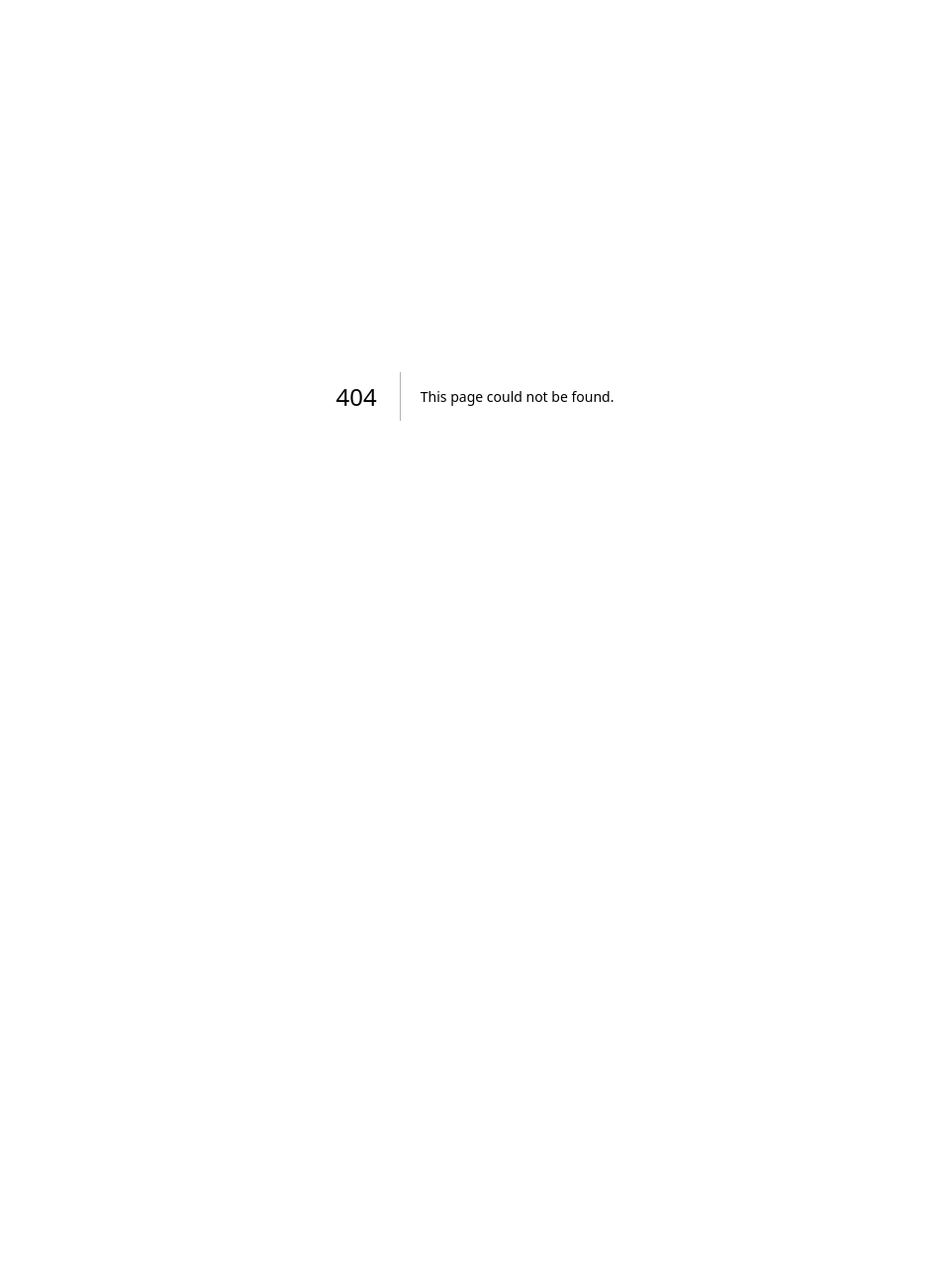
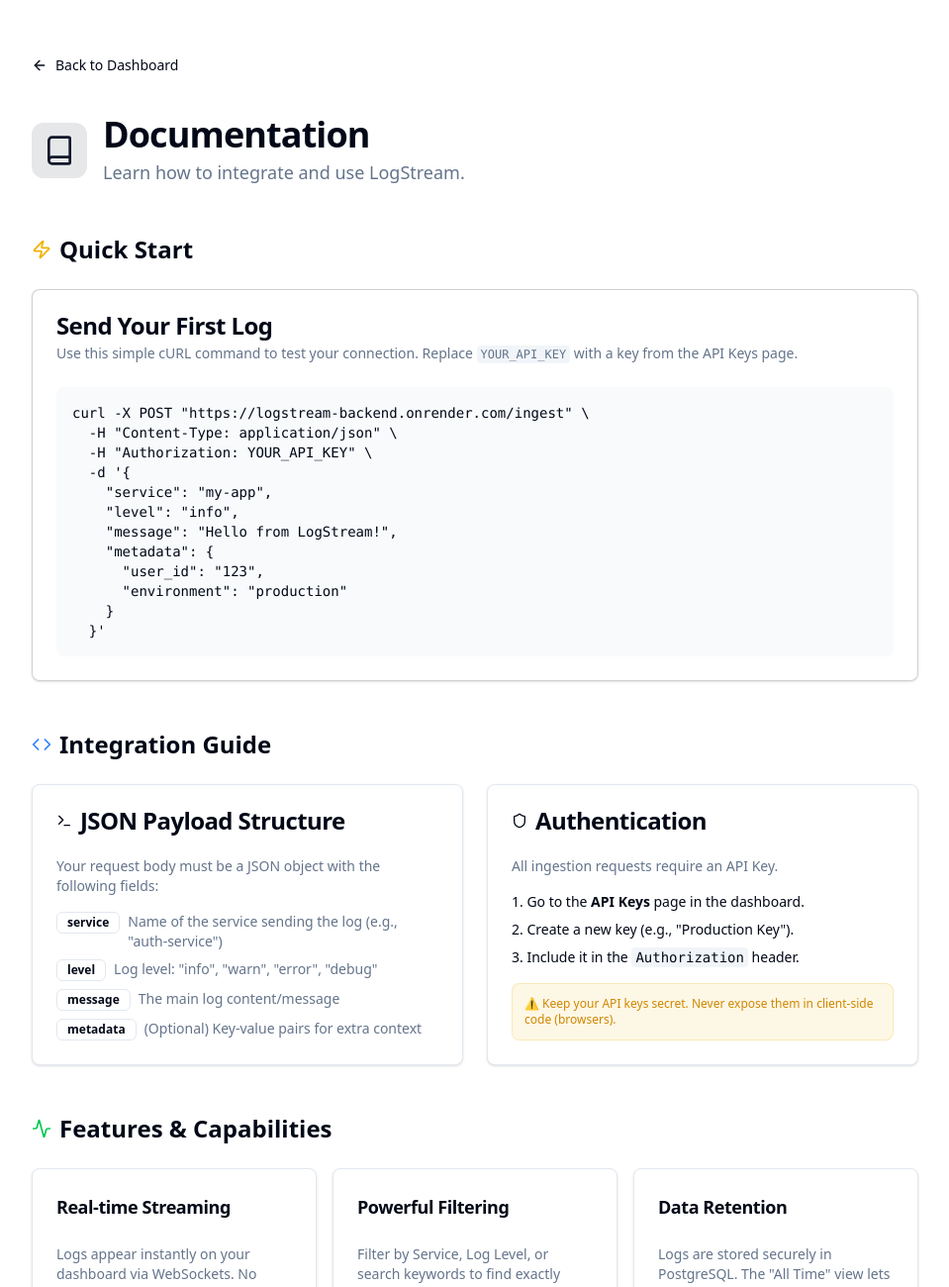
Before and after one commit to davidojo1144/LogStream, a Next.js app in the folder web/: page /docs in a window 1280 px wide. Before the commit this address had no page. Shown: the top 1300 px of the page at 99% size, without its empty margins (160-1119 px from the left). Before the commit the page ends 800 px from the top, so only its background shows below. Built offline with nearby package versions, Linux system fonts and the light colour scheme.

Commit message:
fix: chart time window and add documentation page

```diff
--- /dev/null
+++ b/web/src/app/docs/page.tsx
@@ -0,0 +1,238 @@
+"use client"
+
+import { motion } from "framer-motion"
+import { ArrowLeft, Book, Code, Terminal, Activity, Shield, Zap, Globe, ArrowRight } from "lucide-react"
+import Link from "next/link"
+import { Button } from "@/components/ui/button"
+import { Card, CardContent, CardDescription, CardHeader, CardTitle } from "@/components/ui/card"
+import { Badge } from "@/components/ui/badge"
+
+export default function DocumentationPage() {
+  const fadeIn = {
+    hidden: { opacity: 0, y: 20 },
+    show: { opacity: 1, y: 0, transition: { duration: 0.5 } }
+  }
+
+  return (
+    <div className="min-h-screen bg-background p-6 md:p-12">
+      <div className="max-w-4xl mx-auto space-y-12">
+        {/* Header */}
+        <motion.div
+          initial="hidden"
+          animate="show"
+          variants={fadeIn}
+          className="space-y-4"
+        >
+          <div className="flex items-center gap-2 mb-8">
+            <Link href="/">
+              <Button variant="ghost" className="gap-2 pl-0 hover:pl-2 transition-all">
+                <ArrowLeft className="w-4 h-4" />
+                Back to Dashboard
+              </Button>
+            </Link>
+          </div>
+
+          <div className="flex items-center gap-4">
+            <div className="p-3 bg-primary/10 rounded-xl">
+              <Book className="w-8 h-8 text-primary" />
+            </div>
+            <div>
+              <h1 className="text-4xl font-bold tracking-tight">Documentation</h1>
+              <p className="text-muted-foreground text-lg mt-1">
+                Learn how to integrate and use LogStream.
+              </p>
+            </div>
+          </div>
+        </motion.div>
+
+        {/* Quick Start */}
+        <motion.section
+          initial="hidden"
+          whileInView="show"
+          viewport={{ once: true }}
+          variants={fadeIn}
+          className="space-y-6"
+        >
+          <div className="flex items-center gap-2">
+            <Zap className="w-5 h-5 text-yellow-500" />
+            <h2 className="text-2xl font-semibold">Quick Start</h2>
+          </div>
+
+          <Card className="bg-card/50 backdrop-blur-sm border-primary/20">
+            <CardHeader>
+              <CardTitle>Send Your First Log</CardTitle>
+              <CardDescription>
+                Use this simple cURL command to test your connection. Replace <code className="bg-muted px-1 py-0.5 rounded text-xs font-mono">YOUR_API_KEY</code> with a key from the API Keys page.
+              </CardDescription>
+            </CardHeader>
+            <CardContent>
+              <div className="bg-muted/50 rounded-lg p-4 font-mono text-sm overflow-x-auto relative group">
+                <pre>
+{`curl -X POST "https://logstream-backend.onrender.com/ingest" \\
+  -H "Content-Type: application/json" \\
+  -H "Authorization: YOUR_API_KEY" \\
+  -d '{
+    "service": "my-app",
+    "level": "info",
+    "message": "Hello from LogStream!",
+    "metadata": {
+      "user_id": "123",
+      "environment": "production"
+    }
+  }'`}
+                </pre>
+              </div>
+            </CardContent>
+          </Card>
+        </motion.section>
+
+        {/* Integration Guide */}
+        <motion.section
+          initial="hidden"
+          whileInView="show"
+          viewport={{ once: true }}
+          variants={fadeIn}
+          className="space-y-6"
+        >
+          <div className="flex items-center gap-2">
+            <Code className="w-5 h-5 text-blue-500" />
+            <h2 className="text-2xl font-semibold">Integration Guide</h2>
+          </div>
+
+          <div className="grid md:grid-cols-2 gap-6">
+            <Card>
+              <CardHeader>
+                <CardTitle className="flex items-center gap-2">
+                  <Terminal className="w-4 h-4" />
+                  JSON Payload Structure
+                </CardTitle>
+              </CardHeader>
+              <CardContent className="space-y-4">
+                <p className="text-sm text-muted-foreground">
+                  Your request body must be a JSON object with the following fields:
+                </p>
+                <ul className="space-y-2 text-sm">
+                  <li className="flex items-start gap-2">
+                    <Badge variant="outline">service</Badge>
+                    <span className="text-muted-foreground">Name of the service sending the log (e.g., &quot;auth-service&quot;)</span>
+                  </li>
+                  <li className="flex items-start gap-2">
+                    <Badge variant="outline">level</Badge>
+                    <span className="text-muted-foreground">Log level: &quot;info&quot;, &quot;warn&quot;, &quot;error&quot;, &quot;debug&quot;</span>
+                  </li>
+                  <li className="flex items-start gap-2">
+                    <Badge variant="outline">message</Badge>
+                    <span className="text-muted-foreground">The main log content/message</span>
+                  </li>
+                  <li className="flex items-start gap-2">
+                    <Badge variant="outline">metadata</Badge>
+                    <span className="text-muted-foreground">(Optional) Key-value pairs for extra context</span>
+                  </li>
+                </ul>
+              </CardContent>
+            </Card>
+
+            <Card>
+              <CardHeader>
+                <CardTitle className="flex items-center gap-2">
+                  <Shield className="w-4 h-4" />
+                  Authentication
+                </CardTitle>
+              </CardHeader>
+              <CardContent className="space-y-4">
+                <p className="text-sm text-muted-foreground">
+                  All ingestion requests require an API Key.
+                </p>
+                <div className="space-y-2 text-sm">
+                  <p>1. Go to the <strong>API Keys</strong> page in the dashboard.</p>
+                  <p>2. Create a new key (e.g., &quot;Production Key&quot;).</p>
+                  <p>3. Include it in the <code className="bg-muted px-1 py-0.5 rounded font-mono">Authorization</code> header.</p>
+                </div>
+                <div className="mt-4 p-3 bg-yellow-500/10 border border-yellow-500/20 rounded-lg text-xs text-yellow-600 dark:text-yellow-400">
+                  ⚠️ Keep your API keys secret. Never expose them in client-side code (browsers).
+                </div>
+              </CardContent>
+            </Card>
+          </div>
+        </motion.section>
+
+        {/* Features */}
+        <motion.section
+          initial="hidden"
+          whileInView="show"
+          viewport={{ once: true }}
+          variants={fadeIn}
+          className="space-y-6"
+        >
+          <div className="flex items-center gap-2">
+            <Activity className="w-5 h-5 text-green-500" />
+            <h2 className="text-2xl font-semibold">Features & Capabilities</h2>
+          </div>
+
+          <div className="grid md:grid-cols-3 gap-4">
+            <Card>
+              <CardHeader>
+                <CardTitle className="text-lg">Real-time Streaming</CardTitle>
+              </CardHeader>
+              <CardContent>
+                <p className="text-sm text-muted-foreground">
+                  Logs appear instantly on your dashboard via WebSockets. No page refresh needed.
+                </p>
+              </CardContent>
+            </Card>
+            <Card>
+              <CardHeader>
+                <CardTitle className="text-lg">Powerful Filtering</CardTitle>
+              </CardHeader>
+              <CardContent>
+                <p className="text-sm text-muted-foreground">
+                  Filter by Service, Log Level, or search keywords to find exactly what you need.
+                </p>
+              </CardContent>
+            </Card>
+            <Card>
+              <CardHeader>
+                <CardTitle className="text-lg">Data Retention</CardTitle>
+              </CardHeader>
+              <CardContent>
+                <p className="text-sm text-muted-foreground">
+                  Logs are stored securely in PostgreSQL. The &quot;All Time&quot; view lets you access historical data.
+                </p>
+              </CardContent>
+            </Card>
+          </div>
+        </motion.section>
+
+        {/* Deployment */}
+        <motion.section
+          initial="hidden"
+          whileInView="show"
+          viewport={{ once: true }}
+          variants={fadeIn}
+          className="space-y-6 pb-12"
+        >
+          <div className="flex items-center gap-2">
+            <Globe className="w-5 h-5 text-purple-500" />
+            <h2 className="text-2xl font-semibold">Deployment</h2>
+          </div>
+
+          <Card>
+             <CardContent className="p-6">
+                <p className="text-sm text-muted-foreground mb-4">
+                  LogStream is designed to be self-hosted or deployed on cloud platforms.
+                </p>
+                <div className="flex gap-4">
+                   <Link href="https://github.com/davidojo1144/LogStream" target="_blank">
+                      <Button variant="outline" className="gap-2">
+                        View on GitHub
+                        <ArrowRight className="w-4 h-4" />
+                      </Button>
+                   </Link>
+                </div>
+             </CardContent>
+          </Card>
+        </motion.section>
+      </div>
+    </div>
+  )
+}
--- a/web/src/components/LogDashboard.tsx
+++ b/web/src/components/LogDashboard.tsx
@@ -3,7 +3,7 @@
 import { useState, useEffect } from "react"
 import useSWR from "swr"
 import { format, subDays } from "date-fns"
-import { Activity, AlertCircle, RefreshCw, Search, Server, LogOut, Loader2, Key } from "lucide-react"
+import { Activity, AlertCircle, RefreshCw, Search, Server, LogOut, Loader2, Key, Book } from "lucide-react"
 import { motion, AnimatePresence } from "framer-motion"
 import { signOut, useSession } from "next-auth/react"
 import { DateRange } from "react-day-picker"
@@ -152,6 +152,12 @@
         </div>
         <div className="flex items-center gap-4">
           <ModeToggle />
+          <Link href="/docs">
+            <Button variant="outline" size="sm" className="gap-2">
+              <Book className="h-4 w-4" />
+              Docs
+            </Button>
+          </Link>
           <Link href="/api-keys">
             <Button variant="outline" size="sm" className="gap-2">
               <Key className="h-4 w-4" />
```
Also changed, not shown: 1 other file (tests, documents, lock files or other folders).
